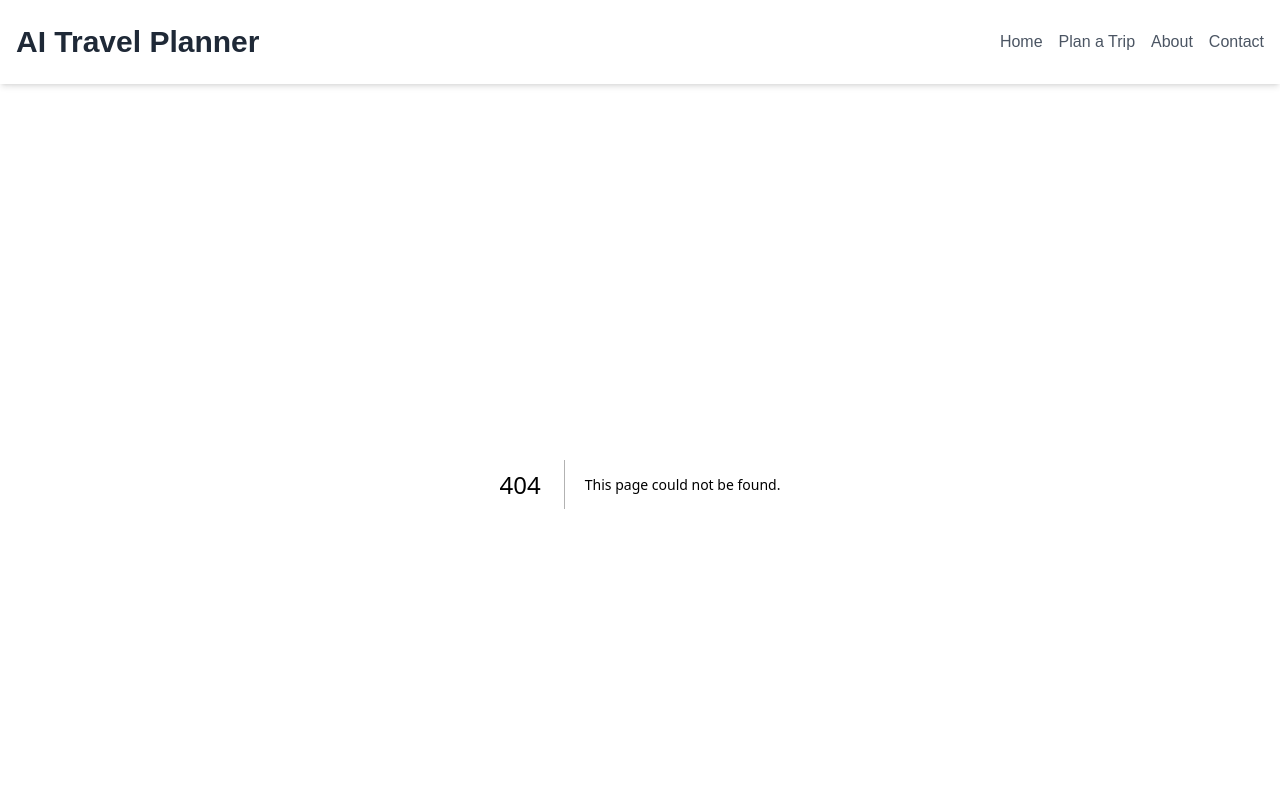
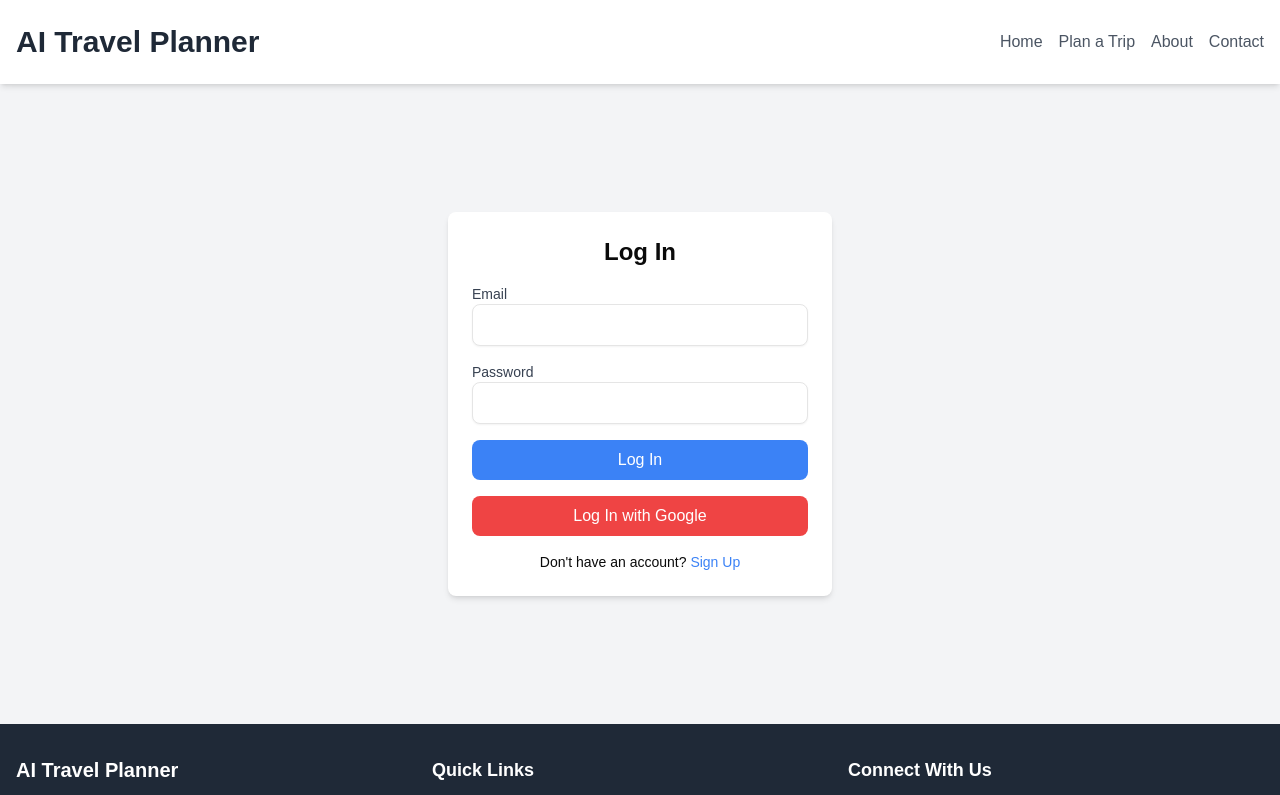
Before and after one commit to Tanishksoam/dotour, a Next.js app: page /login in a window 1280 px wide. Before the commit this address had no page. Shown: the top 795 px of the page. Built offline with nearby package versions, Linux system fonts and the light colour scheme.

Commit message:
login created

```diff
--- /dev/null
+++ b/app/firebase.ts
@@ -0,0 +1,21 @@
+// Import the functions you need from the SDKs you need
+import { initializeApp } from "firebase/app";
+
+// TODO: Add SDKs for Firebase products that you want to use
+// https://firebase.google.com/docs/web/setup#available-libraries
+
+// Your web app's Firebase configuration
+// For Firebase JS SDK v7.20.0 and later, measurementId is optional
+const firebaseConfig = {
+  apiKey: "AIzaSyDMjT8-2q_gPop4prkUvXh7OoP9uN2SjN4",
+  authDomain: "aiplanner-92d78.firebaseapp.com",
+  projectId: "aiplanner-92d78",
+  storageBucket: "aiplanner-92d78.firebasestorage.app",
+  messagingSenderId: "420876661928",
+  appId: "1:420876661928:web:c72fc1ed3e12af03de7e9d",
+  measurementId: "G-LW9YJGNH1K"
+};
+
+// Initialize Firebase
+ const app = initializeApp(firebaseConfig);
+ export default app;
--- /dev/null
+++ b/app/login/page.tsx
@@ -0,0 +1,128 @@
+"use client"
+
+import React, { useState, FormEvent } from "react";
+import { getAuth, signInWithEmailAndPassword, createUserWithEmailAndPassword } from "firebase/auth";
+import { GoogleAuthProvider, signInWithPopup } from "firebase/auth";
+import app from "../firebase";
+
+const Login: React.FC = () => {
+  const auth = getAuth(app);
+
+  const [email, setEmail] = useState<string>("");
+  const [password, setPassword] = useState<string>("");
+  const [isSignUp, setIsSignUp] = useState<boolean>(false);
+
+  const handleEmailChange = (e: React.ChangeEvent<HTMLInputElement>) => setEmail(e.target.value);
+  const handlePasswordChange = (e: React.ChangeEvent<HTMLInputElement>) => setPassword(e.target.value);
+
+  const handleSubmit = async (e: FormEvent) => {
+    e.preventDefault();
+    if (isSignUp) {
+      await signUp(email, password);
+    } else {
+      await login(email, password);
+    }
+  };
+
+  const login = async (email: string, password: string) => {
+    try {
+      const userCredential = await signInWithEmailAndPassword(auth, email, password);
+      console.log("User signed in:", userCredential.user);
+    } catch (error: unknown) {
+      if (error instanceof Error) {
+        console.error("Error signing in:", error.message);
+      } else {
+        console.error("Error signing in:", error);
+      }
+    }
+  };
+
+  const signUp = async (email: string, password: string) => {
+    try {
+      const userCredential = await createUserWithEmailAndPassword(auth, email, password);
+      console.log("User signed up:", userCredential.user);
+    } catch (error: unknown) {
+      if (error instanceof Error) {
+        console.error("Error signing up:", error.message);
+      } else {
+        console.error("Error signing up:", error);
+      }
+    }
+  };
+
+  const googleProvider = new GoogleAuthProvider();
+
+  const loginWithGoogle = async () => {
+    try {
+      const result = await signInWithPopup(auth, googleProvider);
+      console.log("User signed in with Google:", result.user);
+    } catch (error: unknown) {
+      if (error instanceof Error) {
+        console.error("Error signing in with Google:", error.message);
+      } else {
+        console.error("Error signing in with Google:", error);
+      }
+    }
+  };
+
+  return (
+    <div className="min-h-[80vh] flex flex-col items-center justify-center bg-gray-100">
+      <div className="bg-white p-6 rounded-lg shadow-md w-96">
+        <h2 className="text-2xl font-bold mb-4 text-center">
+          {isSignUp ? "Sign Up" : "Log In"}
+        </h2>
+        <form onSubmit={handleSubmit}>
+          <div className="mb-4">
+            <label className="block text-sm font-medium text-gray-700" htmlFor="email">
+              Email
+            </label>
+            <input
+              id="email"
+              type="email"
+              value={email}
+              onChange={handleEmailChange}
+              className="w-full px-3 py-2 border rounded-lg shadow-sm focus:outline-none focus:ring-blue-500 focus:border-blue-500"
+              required
+            />
+          </div>
+          <div className="mb-4">
+            <label className="block text-sm font-medium text-gray-700" htmlFor="password">
+              Password
+            </label>
+            <input
+              id="password"
+              type="password"
+              value={password}
+              onChange={handlePasswordChange}
+              className="w-full px-3 py-2 border rounded-lg shadow-sm focus:outline-none focus:ring-blue-500 focus:border-blue-500"
+              required
+            />
+          </div>
+          <button
+            type="submit"
+            className="w-full bg-blue-500 text-white py-2 px-4 rounded-lg hover:bg-blue-600 transition duration-300"
+          >
+            {isSignUp ? "Sign Up" : "Log In"}
+          </button>
+        </form>
+        <button
+          onClick={loginWithGoogle}
+          className="w-full mt-4 bg-red-500 text-white py-2 px-4 rounded-lg hover:bg-red-600 transition duration-300"
+        >
+          Log In with Google
+        </button>
+        <p className="mt-4 text-center text-sm">
+          {isSignUp ? "Already have an account?" : "Don't have an account?"}{" "}
+          <button
+            onClick={() => setIsSignUp(!isSignUp)}
+            className="text-blue-500 hover:underline"
+          >
+            {isSignUp ? "Log In" : "Sign Up"}
+          </button>
+        </p>
+      </div>
+    </div>
+  );
+};
+
+export default Login;
--- a/package.json
+++ b/package.json
@@ -12,6 +12,7 @@
     "@radix-ui/react-slot": "^1.1.0",
     "class-variance-authority": "^0.7.0",
     "clsx": "^2.1.1",
+    "firebase": "^11.0.2",
     "lucide-react": "^0.460.0",
     "next": "15.0.3",
     "react": "19.0.0-rc-66855b96-20241106",
```
Also changed, not shown: 1 other file (tests, documents, lock files or other folders).
